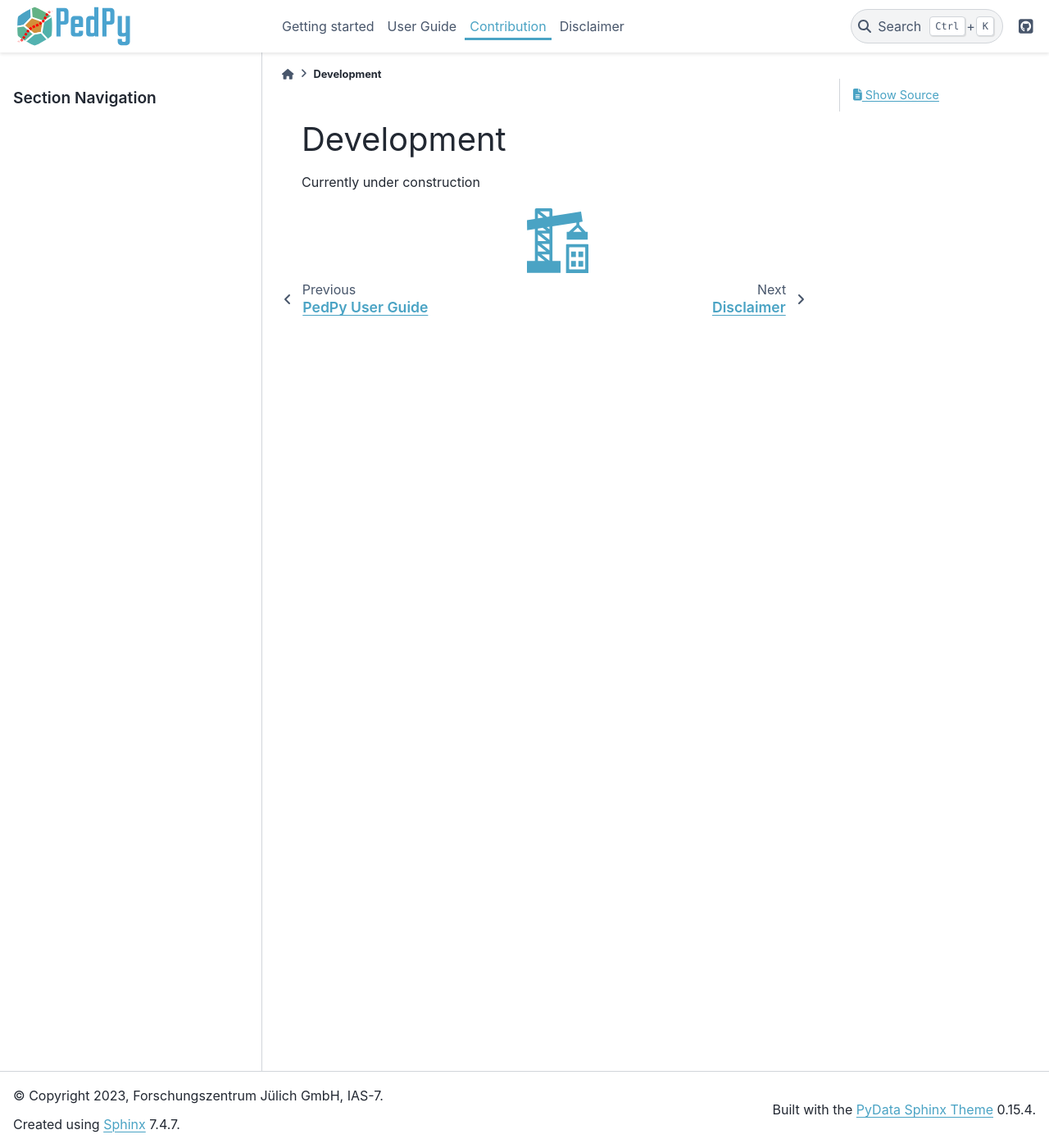
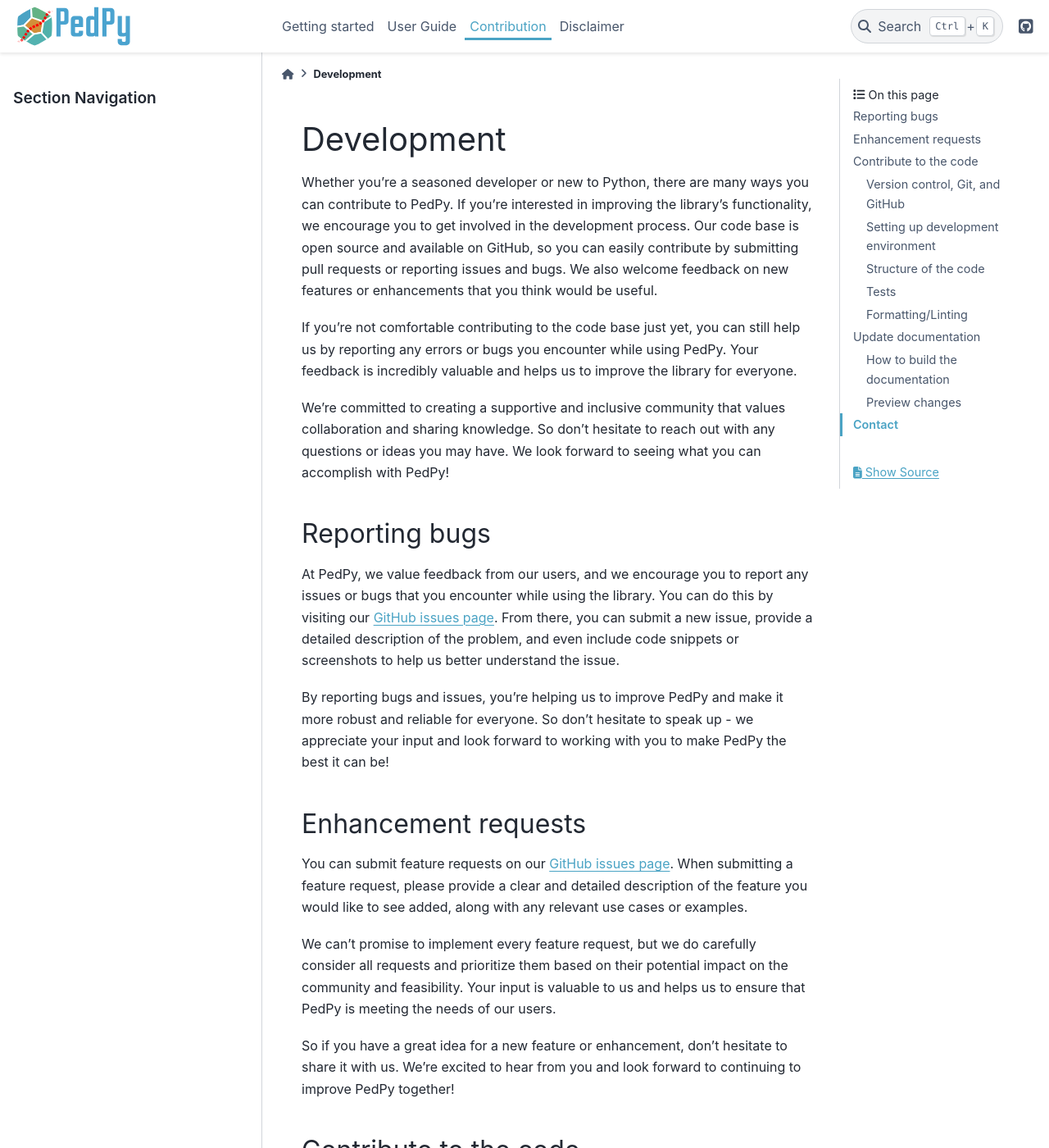
Before and after one commit to PedestrianDynamics/PedPy, a Sphinx documentation site: the page built from docs/source/dev/index.rst, in a window 1280 px wide and 1400 px high. Shown: the whole window at 82% size. Built offline with Sphinx 7.4.7 and the PyData theme 0.15.4, drawn with Linux system fonts in a browser that asks for light colours; pages that are not in the unit, such as notebooks, are missing from menus; some of the changed text lies outside the part shown.

Commit message:
Add texts for reporting bugs and enhancement requests

```diff
--- a/docs/source/dev/index.rst
+++ b/docs/source/dev/index.rst
@@ -4,9 +4,130 @@
 Development
 ===========
 
-Currently under construction
+Whether you're a seasoned developer or new to Python, there are many ways you can contribute to PedPy.
+If you're interested in improving the library's functionality, we encourage you to get involved in the development process.
+Our code base is open source and available on GitHub, so you can easily contribute by submitting pull requests or reporting issues and bugs.
+We also welcome feedback on new features or enhancements that you think would be useful.
 
-.. image:: ../images/under_construction.svg
-    :alt: Under construction sign
-    :width: 75
-    :align: center
+If you're not comfortable contributing to the code base just yet, you can still help us by reporting any errors or bugs you encounter while using PedPy.
+Your feedback is incredibly valuable and helps us to improve the library for everyone.
+
+We're committed to creating a supportive and inclusive community that values collaboration and sharing knowledge.
+So don't hesitate to reach out with any questions or ideas you may have. We look forward to seeing what you can accomplish with PedPy!
+
+Reporting bugs
+==============
+At PedPy, we value feedback from our users, and we encourage you to report any issues or bugs that you encounter while using the library.
+You can do this by visiting our `GitHub issues page <https://github.com/PedestrianDynamics/PedPy/issues>`_.
+From there, you can submit a new issue, provide a detailed description of the problem, and even include code snippets or screenshots to help us better understand the issue.
+
+By reporting bugs and issues, you're helping us to improve PedPy and make it more robust and reliable for everyone.
+So don't hesitate to speak up - we appreciate your input and look forward to working with you to make PedPy the best it can be!
+
+Enhancement requests
+====================
+
+You can submit feature requests on our `GitHub issues page <https://github.com/PedestrianDynamics/PedPy/issues>`_.
+When submitting a feature request, please provide a clear and detailed description of the feature you would like to see added, along with any relevant use cases or examples.
+
+We can't promise to implement every feature request, but we do carefully consider all requests and prioritize them based on their potential impact on the community and feasibility.
+Your input is valuable to us and helps us to ensure that PedPy is meeting the needs of our users.
+
+So if you have a great idea for a new feature or enhancement, don't hesitate to share it with us. We're excited to hear from you and look forward to continuing to improve PedPy together!
+
+Contribute to the code
+======================
+
+Version control, Git, and GitHub
+--------------------------------
+
+Setting up development environment
+----------------------------------
+
+Structure of the code
+---------------------
+
+Tests
+-----
+
+unit tests
+
+reference tests with JPSreport
+
+notebooks
+
+
+Formatting/Linting
+------------------
+
+
+- name: Check format
+run: |
+  ${{github.workspace}}/scripts/check-format.sh
+
+- name: Check docstring style
+run: |
+  pydocstyle
+
+- name: Check typing with mypy
+run: |
+  python3 -m mypy --config-file mypy.ini pedpy/
+
+- name: Linting with pylint
+run: |
+  python3 -m pylint --recursive=y --extension-pkg-whitelist=scipy pedpy pedpy/data pedpy/io pedpy/methods pedpy/plotting
+
+
+Update documentation
+====================
+
+The documentation is written in **reStructuredText**, which is almost like writing in plain English, and built using `Sphinx <https://www.sphinx-doc.org/en/master/>`__.
+The Sphinx Documentation has an excellent `introduction to reStructuredText <https://www.sphinx-doc.org/en/master/usage/restructuredtext/basics.html>`__.
+Review the Sphinx docs to perform more complex changes to the documentation as well.
+
+Also important to know about the docs:
+
+
+How to build the documentation
+------------------------------
+
+To build the documentation locally, you need to setup a development environment.
+Then navigate to the ``docs/`` directory.
+Then install all the needed requirements via:
+
+.. code:: bash
+
+    $ pip install -r requirements.txt
+
+Afterwards you can build the documentation with:
+
+.. code:: bash
+
+    $ sphinx-build -a source build
+
+It will create a new folder ``build/`` in which the websites are built.
+To preview it locally, open ``build/index.html`` in any browser of your liking.
+
+
+Preview changes
+---------------
+
+Once, the pull request is submitted, GitHub Actions will automatically build the documentation.
+To view the built site:
+
+1. Wait for CI to finish the `docs/readthedocs.org:pedpy` job
+2. Click on `Details`
+3. Click on the small `View docs` (**not** the large green box!)
+
+
+Alternatively, you can find the documentation for a pull request, after the CI job has finished, under the following link.
+As each pull request has a unique number, you need to substitute for ``<#PR>`` in the link:
+
+.. code:: text
+
+    https://pedpy--<#PR>.org.readthedocs.build/en/<#PR>/
+
+Contact
+=======
+
+If you need any help, please feel free to open issues on GitHub or join us in our RocketChat Channel: https://juchat.fz-juelich.de/channel/pedpy-usergroup
```
